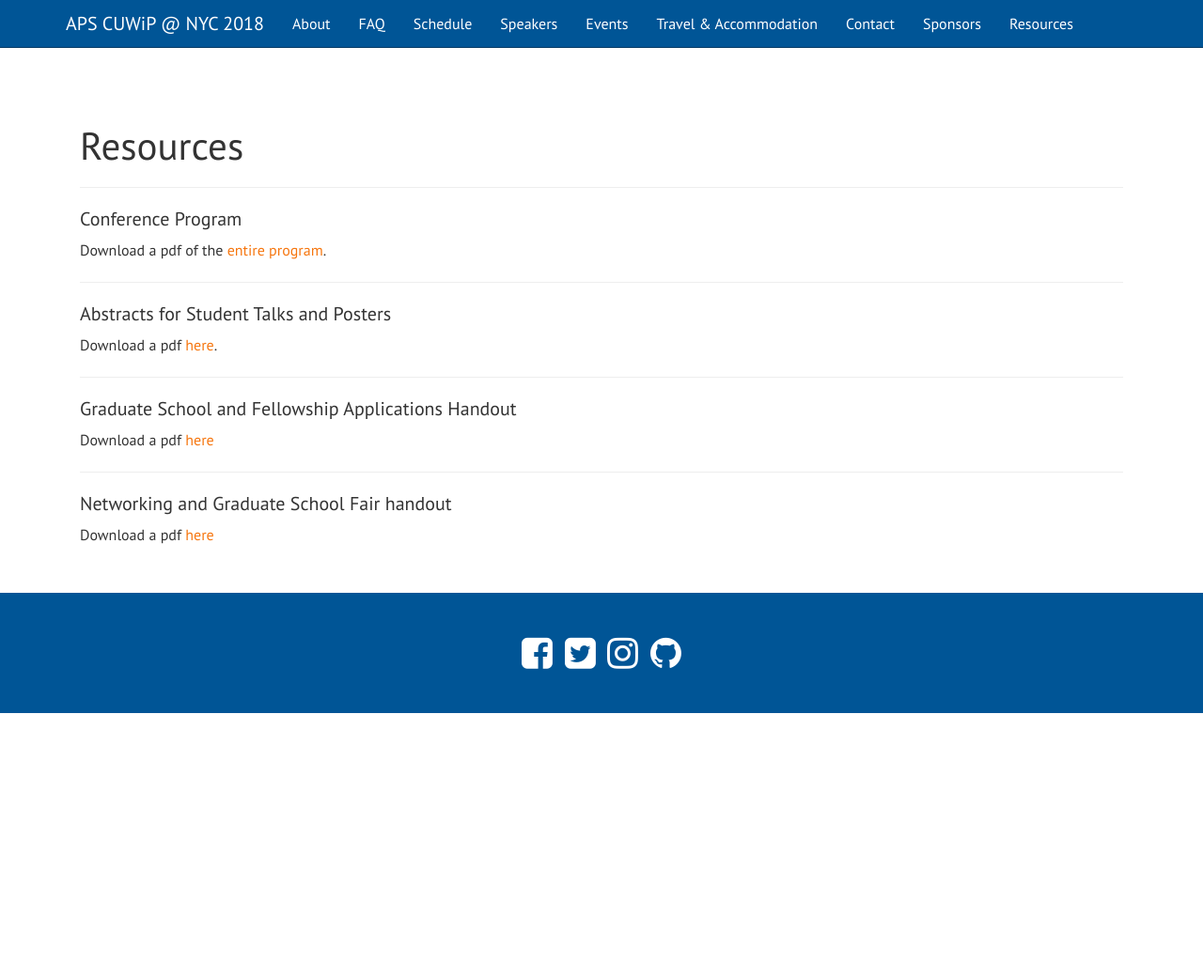
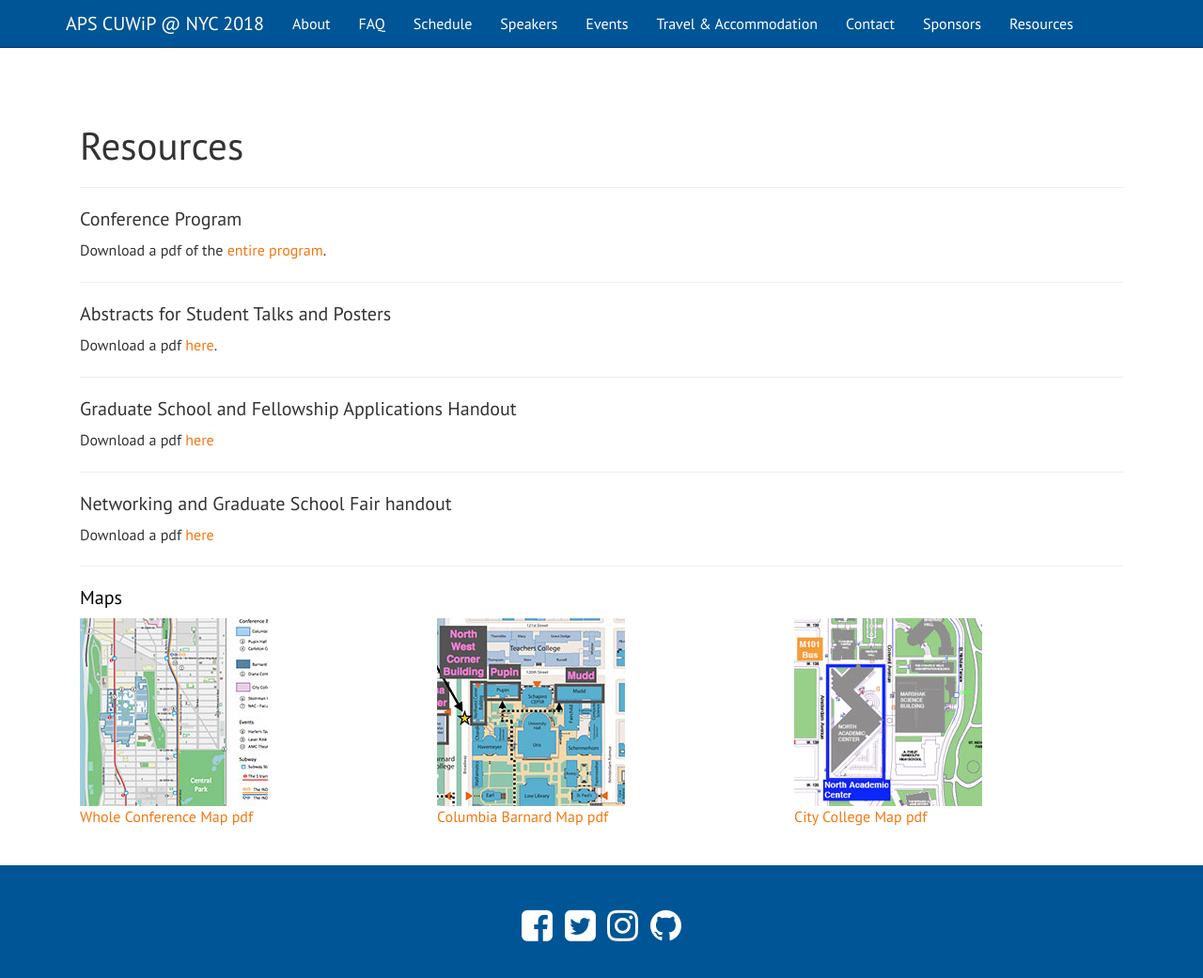
Before and after one commit to cuwip-nyc/cuwip-nyc.github.io, a Jekyll site: the page built from resources.html, in a window 1280 px wide and 1049 px high. Shown: the top 1041 px of the window at 94% size. Built offline with Jekyll 4.4.1, drawn with Linux system fonts in a browser that asks for light colours; nearby versions of some CDN libraries.

Commit message:
add pdf of maps

```diff
--- a/resources.html
+++ b/resources.html
@@ -26,3 +26,30 @@
 
 <h4>Networking and Graduate School Fair handout</h4>
 <p>Download a pdf <a href="{{base.url}}/documents/CUWiP.Networking.and.Graduate.School.Fair.-.student.handout.pdf">here</a> </p>
+
+<hr>
+
+<h4><a class="anchor" name="maps">Maps</a></h4>
+
+<div class="row">
+
+<div class="col-md-4 col-sm-6 col-xs-12 aMap">
+<a href="{{base.url}}/documents/CUWiP-conference-map-web.pdf" target="_blank"><img src="{{base.url}}/images/conf-map-thumb.jpg" alt="conference map thumbnail"></a>
+<br>
+<a href="{{base.url}}/documents/CUWiP-conference-map-web.pdf" target="_blank">Whole Conference Map pdf</a>
+</div>
+
+<div class="col-md-4 col-sm-6 col-xs-12 aMap">
+<a href="{{base.url}}/documents/CUWiPMaps_ColumbiaBarnard.5.pdf" target="_blank"><img src="{{base.url}}/images/columbia-barnard-map-thumb.jpg" alt="columbia barnard map thumbnail"></a>
+<br>
+<a href="{{base.url}}/documents/CUWiPMaps_ColumbiaBarnard.5.pdf" target="_blank">Columbia Barnard Map pdf</a>
+</div>
+
+<div class="col-md-4 col-sm-6 col-xs-12 aMap">
+<a href="{{base.url}}/documents/CUWiPMaps_CCNY-vert-web.pdf" target="_blank"><img src="{{base.url}}/images/ccny-map-thumb.jpg" alt="ccny map thumbnail"></a>
+<br>
+<a href="{{base.url}}/documents/CUWiPMaps_CCNY-vert-web.pdf" target="_blank">City College Map pdf</a>
+</div>
+
+
+</div>
```
Also changed, not shown: travel.md (+14 -1 lines), images/ccny-map-thumb.jpg (added), images/columbia-barnard-map-thumb.jpg (added), images/conf-map-thumb.jpg (added), 5 other files.
